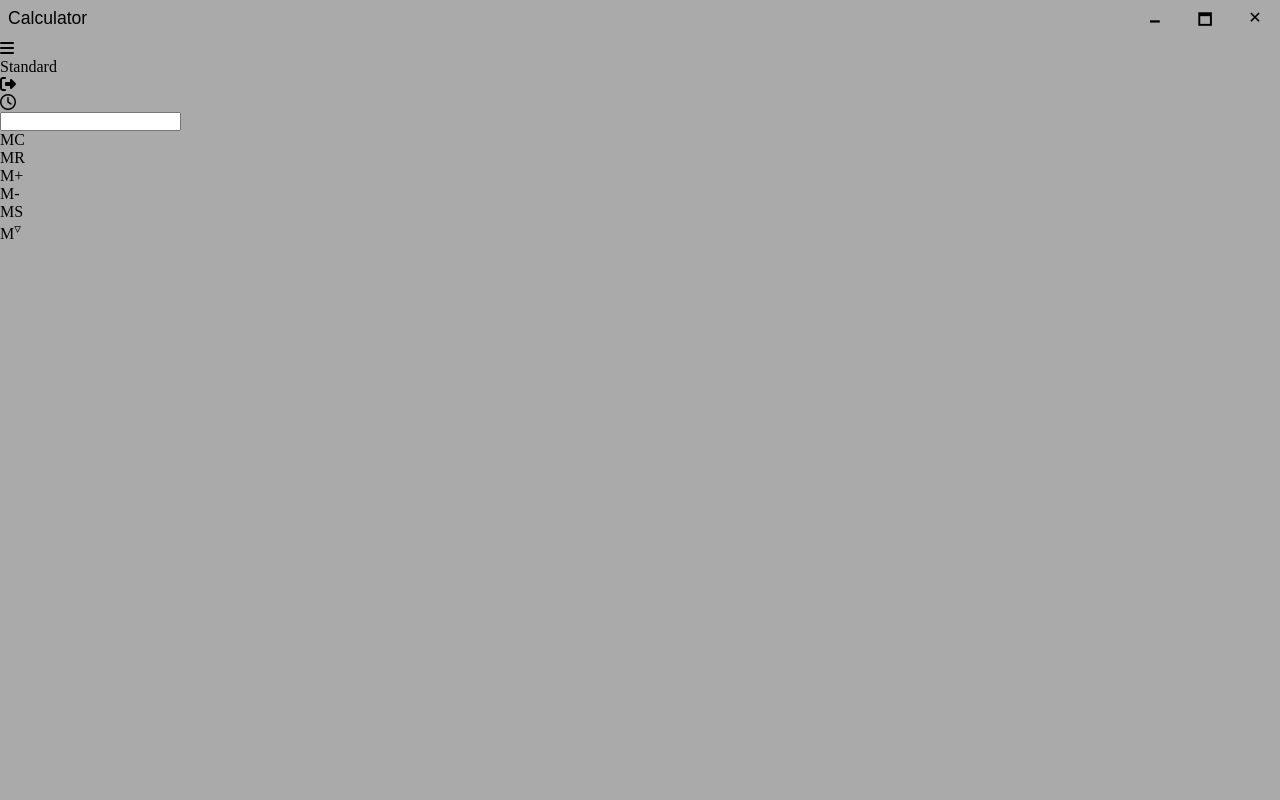
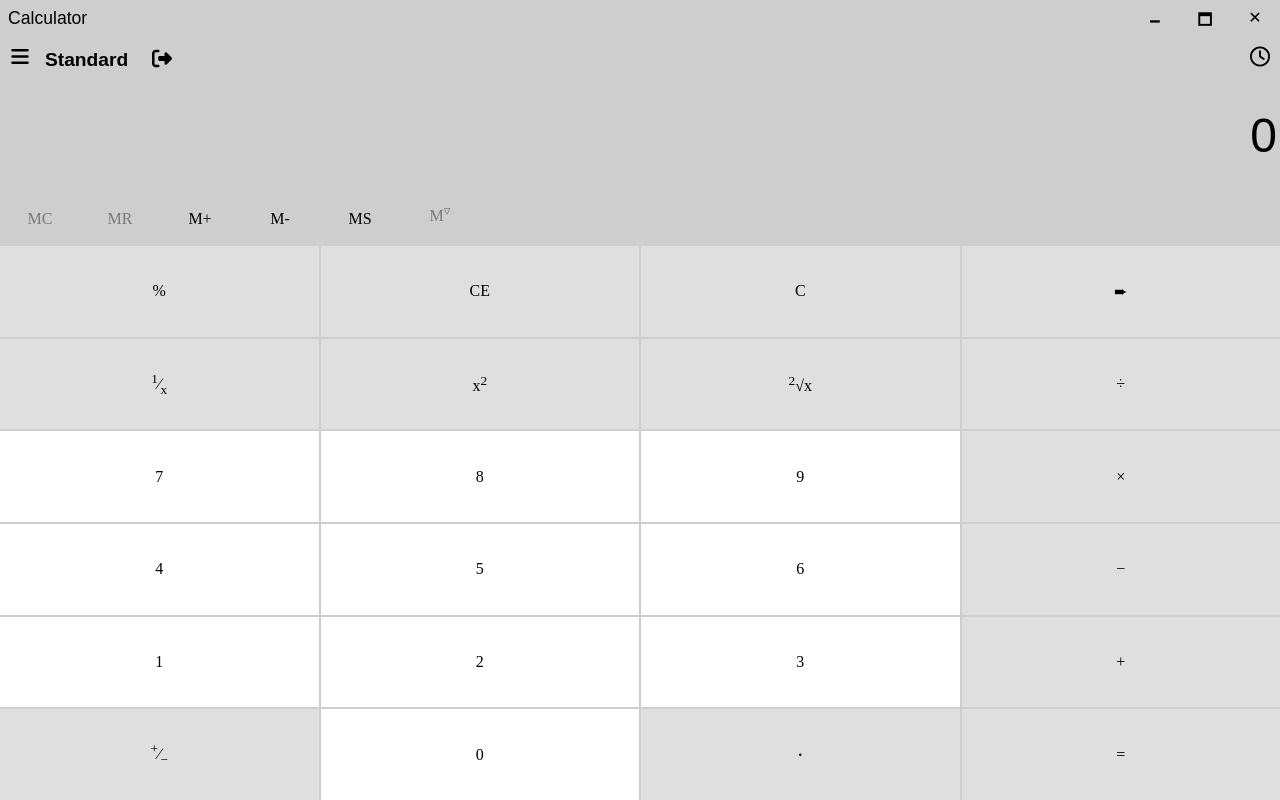
Before and after one commit to MAST1999/Windows-calculator-on-web, a plain HTML site: page index.html in a window 1280 px wide. Drawn offline with Linux system fonts and the light colour scheme.

Commit message:
Numbers And Finctions are ready but a bug in layout

```diff
--- a/index.html
+++ b/index.html
@@ -19,34 +19,81 @@
         <div class="top-bar maximize"><p>&#x1F5D6;</p></div>
         <div class="top-bar close"><p>&#10005;</p></div>
       </div>
+      <!-- -------------------------------------------------------- -->
+
       <!-- Main Part -->
       <div class="container wrapper-main">
         <div class="main bars">
-          <i class="fa fa-bars" aria-hidden="true"></i>
+          <i class="fa fa-bars fa-lg" aria-hidden="true"></i>
         </div>
         <div class="main standard">
           <p>Standard</p>
         </div>
         <div class="main pop">
-          <i class="fa fa-sign-out" aria-hidden="true"></i>
+          <i class="fa fa-sign-out fa-lg" aria-hidden="true"></i>
         </div>
         <div class="main history">
-          <i class="fa fa-clock-o" aria-hidden="true"></i>
+          <i class="fa fa-clock-o fa-lg" aria-hidden="true"></i>
         </div>
         <div class="main number">
-          <input class="number" type="text">
+          <input class="number" type="text" value="0" />
         </div>
-        <div class="main mc"><span>MC</span></div>
-        <div class="main m"><span>MR</span></div>
-        <div class="main m"><span>M+</span></div>
-        <div class="main m"><span>M-</span></div>
-        <div class="main m"><span>MS</span></div>
-        <div class="main m"><span>M<sup>&#9663;</sup></span></div>
+        <div class="main m">
+          <div class="main-m mc"><span>MC</span></div>
+          <div class="main-m mr"><span>MR</span></div>
+          <div class="main-m mp"><span>M+</span></div>
+          <div class="main-m mm"><span>M-</span></div>
+          <div class="main-m ms"><span>MS</span></div>
+          <div class="main-m mt">
+            <span>M<sup>&#9663;</sup></span>
+          </div>
+        </div>
       </div>
+      <!-- -------------------------------------------------------- -->
+
+      <!-- Numbers and Functions -->
+      <div class="container wrapper-num-fun">
+        <div class="functions percent"><p>&percnt;</p></div>
+        <div class="functions ce"><p>CE</p></div>
+        <div class="functions c"><p>C</p></div>
+        <div class="functions delete">
+          <p><span>&#10152;</span></p>
+        </div>
+        <div class="functions one-divided-x">
+          <p><sup>1</sup>&#x2215;<sub>x</sub></p>
+        </div>
+        <div class="functions x-squared">
+          <p>x<sup>2</sup></p>
+        </div>
+        <div class="functions squared-x">
+          <p><sup>2</sup>&Sqrt;x</p>
+        </div>
+        <div class="functions division-sign"><p>&div;</p></div>
+        <div class="numbers n7"><p>7</p></div>
+        <div class="numbers n8"><p>8</p></div>
+        <div class="numbers n9"><p>9</p></div>
+        <div class="functions multiplication-sign"><p>&times;</p></div>
+        <div class="numbers n4"><p>4</p></div>
+        <div class="numbers n5"><p>5</p></div>
+        <div class="numbers n6"><p>6</p></div>
+        <div class="functions minus-sign"><p>&minus;</p></div>
+        <div class="numbers n1"><p>1</p></div>
+        <div class="numbers n2"><p>2</p></div>
+        <div class="numbers n3"><p>3</p></div>
+        <div class="functions plus-sign"><p>&plus;</p></div>
+        <div class="functions plus-minus ">
+          <p><sup>&plus;</sup>&#x2215;<sub>&minus;</sub></p>
+        </div>
+        <div class="numbers n0"><p>0</p></div>
+        <div class="functions dot bigger"><p>&centerdot;</p></div>
+        <div class="functions equals"><p>&equals;</p></div>
+      </div>
+      <!-- -------------------------------------------------------- -->
 
       <!-- History And Memory -->
       <div class="container wrapper-history-memory"></div>
     </div>
+    <!-- -------------------------------------------------------- -->
     <!-- Font Awesome Icons -->
     <script src="https://use.fontawesome.com/32f6a46d51.js"></script>
   </body>
--- a/style.css
+++ b/style.css
@@ -1,25 +1,53 @@
 /* * and root and other general rules */
+/* ---------------------------------------------------------- */
 * {
   margin: 0px;
   padding: 0px;
   box-sizing: border-box;
 }
+html,
 body {
   height: 100%;
   background-color: var(--bcd);
 }
 :root {
   /* Background Color Dark*/
-  --bcd: #aaaaaa;
+  --bcd: #cecece;
   /* Background Color Light */
-  --bcl: #d4d4d4;
+  --bcl: #dfdfdf;
   /* Disabled Color */
   --dc: #797979;
   /* Hover Color */
   --hc: #616161;
 }
-/* ---------------------------------------------------- */
+.wrapper-all {
+  height: 100%;
+  display: grid;
+  grid-template-columns: 1fr;
+  grid-template-rows: 40px 35px 21vh 1fr 0px;
+  grid-template-areas:
+    "header"
+    "main"
+    "main"
+    "numbers"
+    "history";
+}
+/* Grid area Names */
+.wrapper-header {
+  grid-area: header;
+}
+.wrapper-main {
+  grid-area: main;
+}
+.wrapper-num-fun {
+  grid-area: numbers;
+}
+/* .wrapper-history */
 
+/* ============================================================ */
+
+/* Header */
+/* ------------------------------------------------------------ */
 .container.wrapper-header {
   display: grid;
   grid-template-columns: 1fr repeat(3, 50px);
@@ -29,18 +57,163 @@
   text-align: center;
   padding-top: 8px;
 }
-.name p{
-  font-family: sans-serif ;
+.name p {
+  font-family: sans-serif;
   font-size: 1.1rem;
   font-weight: 500;
-  padding-left: .5rem;
+  padding-left: 0.5rem;
   text-align: left;
 }
-.top-bar p{
+.top-bar p {
   font-size: 1rem;
   font-weight: 500;
 }
-.top-bar:hover {
+.top-bar.close:hover {
   background-color: rgb(253, 40, 40);
   color: white;
 }
+.top-bar.minimize:hover,
+.top-bar.maximize:hover {
+  background-color: var(--hc);
+}
+/* ============================================================ */
+
+/* Main */
+/* ------------------------------------------------------------ */
+/* Main grid Defined */
+.container.wrapper-main {
+  display: grid;
+  grid-template-columns: 40px 70px 1fr 40px;
+  grid-template-rows: 35px 15vh 6vh;
+  grid-template-areas:
+    "bars standard pop history"
+    "input input input input"
+    "m m m m";
+}
+/* Grid areas defined and set to stay in the center */
+.main.bars,
+.main.history {
+  text-align: center;
+  padding-top: 20%;
+}
+.main.bars {
+  grid-area: bars;
+  /* justify-self: center; */
+  /* align-self: center; */
+}
+.main.standard {
+  grid-area: standard;
+  text-align: left;
+  padding-left: 5px;
+  /* justify-self: left; */
+  /* align-self: center; */
+}
+.main.standard p {
+  padding-top: 9px;
+  font-family: sans-serif;
+  font-weight: 600;
+  font-size: 1.2rem;
+}
+.fa-sign-out {
+  padding-left: 2px;
+}
+.main.history {
+  grid-area: history;
+  /* justify-self: center; */
+  /* align-self: center; */
+}
+.main.number {
+  grid-area: input;
+  padding-right: 3px;
+}
+.main.m {
+  grid-area: m;
+}
+.main.pop {
+  grid-area: pop;
+  text-align: left;
+  padding-top: 10px;
+  width: 40px;
+  height: 40px;
+  margin-left: 30px;
+  padding-left: 10px;
+}
+/* .................... */
+/* Applying no effects fot input and the required font size */
+.main.number input {
+  background-color: var(--bcd);
+  border: none;
+  width: 100%;
+  height: 100%;
+  text-align: right;
+  font-size: 3rem;
+}
+/* .................... */
+/* The part for M's has different grid behavior and will need a different grid */
+.main.m {
+  display: grid;
+  grid-template-columns: repeat(6, minmax(30px, 80px));
+}
+.main-m {
+  display: flex;
+  justify-content: center;
+  align-items: center;
+}
+.main-m.mt {
+  padding-bottom: 13%;
+}
+
+/* .................... */
+/* Set hover for items in Main */
+.bars:hover,
+.pop:hover,
+.history:hover,
+.mp:hover,
+.mm:hover,
+.ms:hover {
+  background-color: var(--hc);
+}
+/* .................... */
+/* Disabled M's in calculator */
+.mc,
+.mr,
+.mt {
+  color: var(--dc);
+}
+/* ============================================================ */
+
+/* Numbers and Functions */
+/* ------------------------------------------------------------ */
+/* Making a grid for numbers and functions */
+.wrapper-num-fun {
+  margin-top: 3px;
+  display: grid;
+  grid-template-columns: repeat(4, 1fr);
+  grid-template-rows: repeat(6, 1fr);
+  gap: 2px;
+}
+/* .................... */
+/* Setting up the divs for hover and centering the content */
+.functions,
+.numbers {
+  display: flex;
+}
+.functions,
+.numbers {
+  justify-content: center;
+  align-items: center;
+}
+.wrapper-num-fun > div:hover {
+  background-color: var(--hc);
+}
+.bigger {
+  font-size: 1.3rem;
+}
+/* .................... */
+/* Setting a different color for functions and numbers */
+.functions {
+  background-color: var(--bcl);
+}
+.numbers {
+  background-color: white;
+}
```
